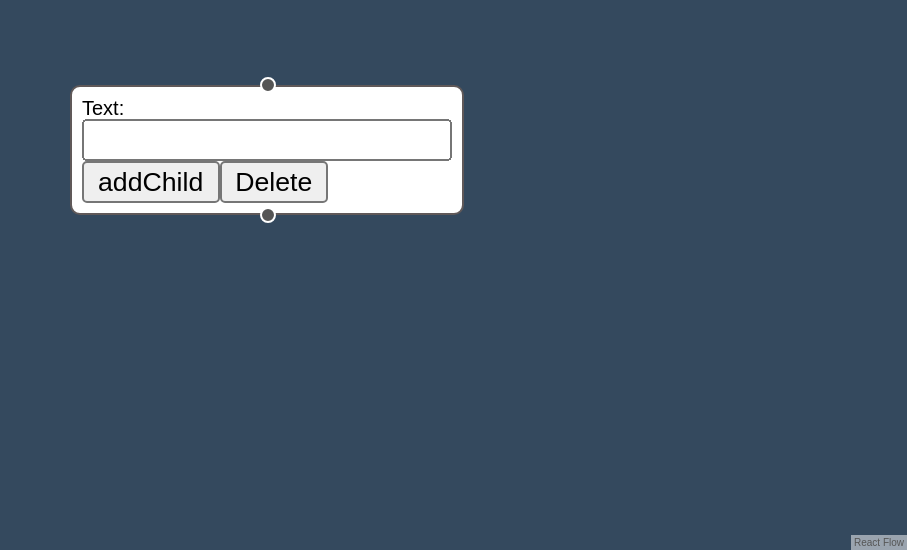
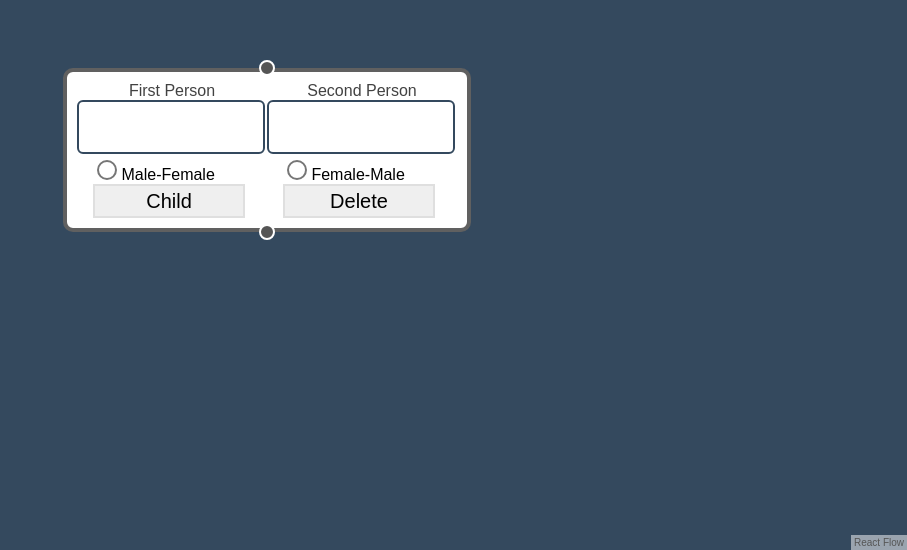
Before and after one commit to vatsalmanvar/know-your-relation, a React (Create React App) app in the folder frontend/: page / in a window 1280 px wide. Shown: the part 250-800 px from the top of the page, without its empty margins (373-1280 px from the left). Built offline with nearby package versions, Linux system fonts and the light colour scheme.

Commit message:
node css

```diff
--- a/frontend/src/components/Demo.js
+++ b/frontend/src/components/Demo.js
@@ -38,15 +38,15 @@ function TextUpdaterNode({ data }) {
   const addChild = useCallback((evt)=>{
     globalCurrNode.data.child = globalCurrNode.data.child+1;
     globalNodes.push({
-      id: ((parseInt(globalCurrNode.id)*10) + globalCurrNode.data.child).toString(),
+      id: globalCurrNode.id + "-" + (globalCurrNode.data.child).toString(),
       type:'textUpdater',
       position:{x:globalCurrNode.position.x, y:globalCurrNode.position.y+100},
       data:{ value:Math.random(), child:0},
     });
     globalEdges.push({
-      id:((parseInt(globalCurrNode.id)*10) + globalCurrNode.data.child).toString(),
+      id: globalCurrNode.id + "-" + (globalCurrNode.data.child).toString(),
       source: globalCurrNode.id.toString(),
-      target: ((parseInt(globalCurrNode.id)*10) + globalCurrNode.data.child).toString(),
+      target: globalCurrNode.id + "-" + (globalCurrNode.data.child).toString(),
     })
     console.log("Child Added");
   }, []);
@@ -55,12 +55,32 @@ function TextUpdaterNode({ data }) {
     <div className="text-updater-node">
       <Handle type="target" position={Position.Top} />
       <div>
-        <label htmlFor="text">Text:</label>
-        <input id="text" name="text" onChange={onChange} />
+
+              <div class="flex-container">
+                <div class="flex-child magenta">
+                  <label class="text" htmlFor="text" >First Person</label>
+                  <input class="textcss" id="firstPersonName" name="text" onChange={onChange} />
+                  <input class="radio" type="radio" value="Male-Female" name="gender" /> Male-Female
+                  <br></br>
+                  <input class="button" id="addChildButton" type="button" value="Child" onClick={addChild}/>
+                </div>
+
+                <div class="flex-child green">
+                  <label class="text" htmlFor="text">Second Person</label>
+                  <input class="textcss" id="secondPersonName" name="text" onChange={onChange} />
+                  <input class="radio" type="radio" value="Female-Male" name="gender" /> Female-Male
+                  <br></br>
+                  <input class="button" type="button" value="Delete"/>
+
+                </div>
+              </div>
+
+              <div>
+
+              </div>
 
         <div>
-          <input id="addChildButton" type="button" value="addChild" onClick={addChild}/>
-          <input type="button" value="Delete"/>
+
         </div>
       </div>
       <Handle type="source" position={Position.Bottom} id="b" />
--- a/frontend/src/components/text-updater-node.css
+++ b/frontend/src/components/text-updater-node.css
@@ -1,13 +1,82 @@
+.text {
+  text-align: center;
+  margin: 0px 0px 0px 0px;
+}
 .text-updater-node {
+  font-size: 8px;
   height: auto;
-    border: 1px solid #605959;
-    padding: 5px;
+  border: 2px solid rgb(96, 96, 96);
+  padding: 5px 5px 5px 5px;
   border-radius: 5px;
-    background: white;
+  background: rgb(255, 255, 255);
+  align-self: center;
+  margin: auto;
+}
+
+.line{
+  width:100%;
+  height:1px;
+
 }
 
 .text-updater-node label {
+  align-content: center;
+  margin-left: auto;
   display: block;
-    color: rgb(0, 0, 0);
+  color: rgb(66, 66, 66);
+  font-size: 8px;
+}
+
+.flex-container {
+  align-content: center;
+  display: flex;
+  width: 190px;
+}
+
+.flex-child {
+  align-content: center;
+  flex: 1;
+  width:87px;
+}
+
+.flex-child:first-child {
+
+  align-content: center;
+  margin-right: 20px;
+  width:87px;
+  margin-left: auto;
+  margin-right: auto;
+}
+
+.radio {
+  content: "\a";
+  margin-left: 10px;
+  margin-right: auto;
+  height: 10px;
+  width: 10px;
+  font-size: 20px;
+}
+
+.textcss {
+  padding: 0 8px;
+  vertical-align: middle;
+  border-radius: 3px;
+  width: 80%;
+  height: 25px;
+  background-color: #ffffff;
+  border: 1px solid #34495e;
+  transition: all 0.2s ease-in-out 0s;
+  font-size: 18px;
+  line-height: 18px;
+  font-weight: normal;
+  text-align: center;
+}
+
+.button {
+  margin-left: 8px;
+  margin-right: auto;
+  border: 1px solid rgb(223, 223, 223);
   font-size: 10px;
+  height: 17px;
+  width: 80%;
 }
```
Lines whose indentation alone changed are shown as unchanged.
